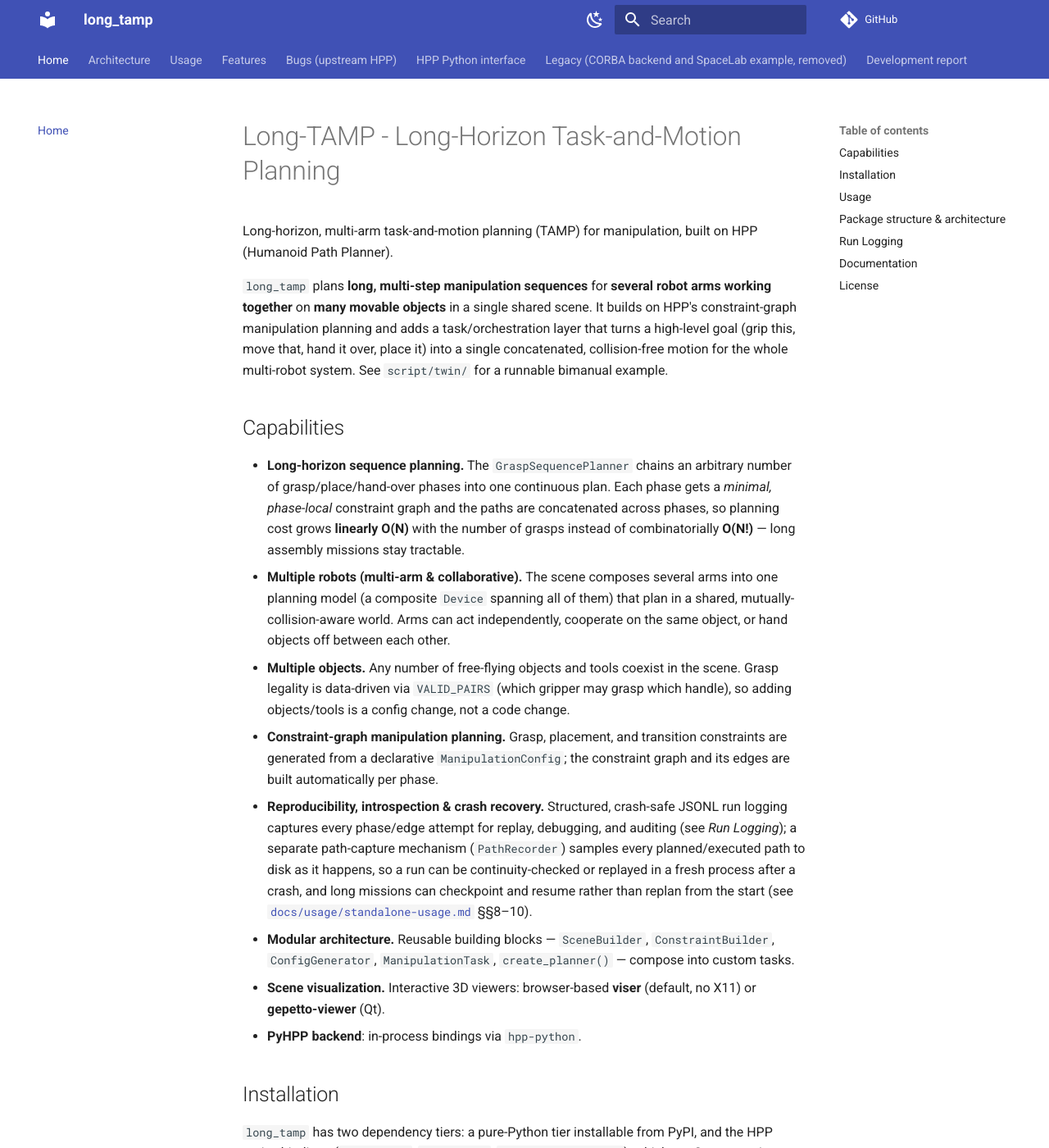
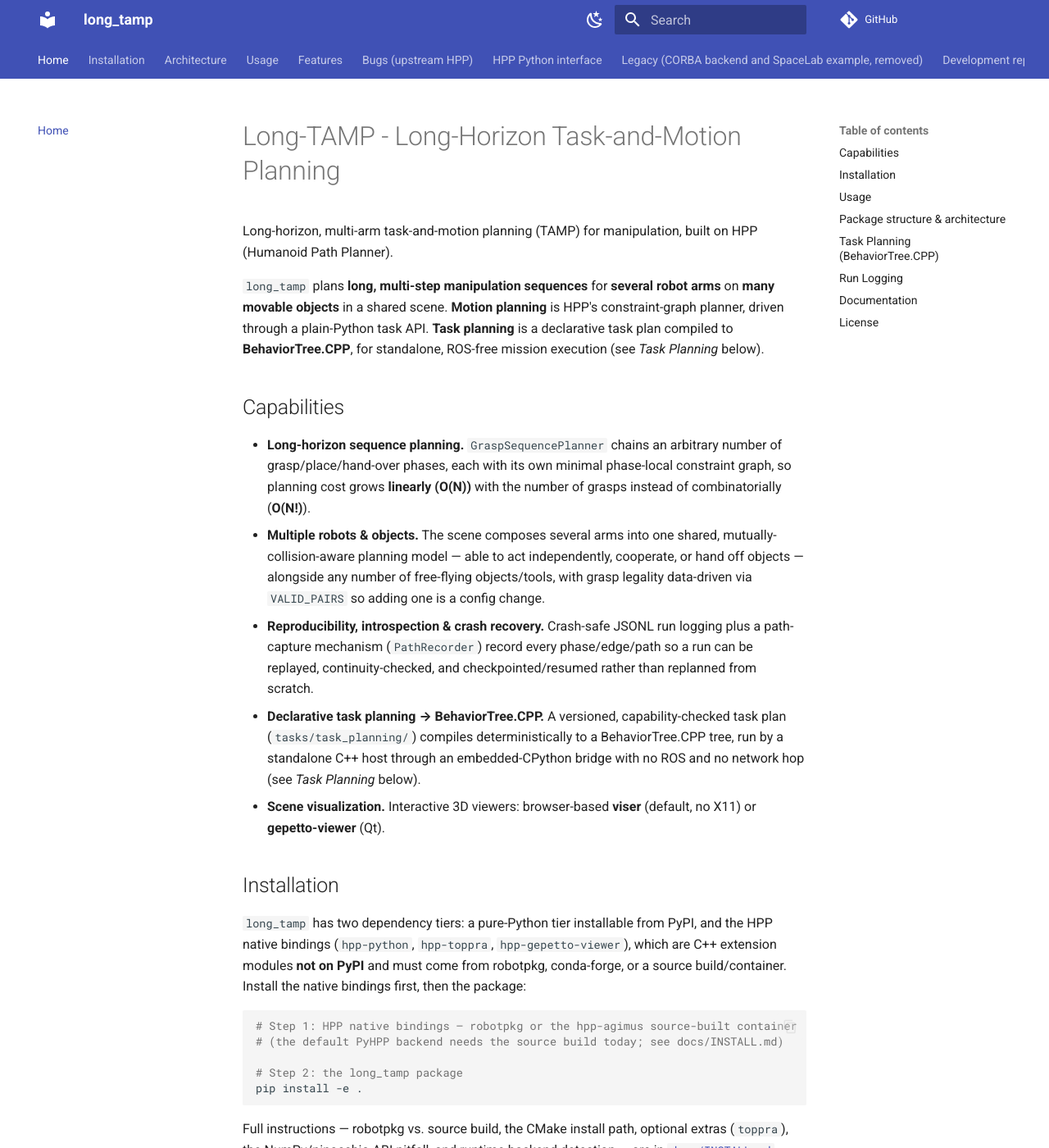
Before and after one commit to thanhndv212/long-tamp, an MkDocs documentation site: the page built from docs/index.md, in a window 1280 px wide and 1400 px high. Shown: the whole window at 82% size. Built offline with MkDocs 1.6.1 and Material for MkDocs 9.7.7, drawn with Linux system fonts in a browser that asks for light colours; comment, search, counter and statistics services are not loaded; some of the changed text lies outside the part shown.

Commit message:
docs: update README and mkdocs configuration for clarity and new features

```diff
--- a/README.md
+++ b/README.md
@@ -2,18 +2,15 @@
 
 Long-horizon, multi-arm task-and-motion planning (TAMP) for manipulation, built on HPP (Humanoid Path Planner).
 
-`long_tamp` plans **long, multi-step manipulation sequences** for **several robot arms working together** on **many movable objects** in a single shared scene. It builds on HPP's constraint-graph manipulation planning and adds a task/orchestration layer that turns a high-level goal (grip this, move that, hand it over, place it) into a single concatenated, collision-free motion for the whole multi-robot system. See `script/twin/` for a runnable bimanual example.
+`long_tamp` plans **long, multi-step manipulation sequences** for **several robot arms** on **many movable objects** in a shared scene. **Motion planning** is HPP's constraint-graph planner, driven through a plain-Python task API. **Task planning** is a declarative task plan compiled to **BehaviorTree.CPP**, for standalone, ROS-free mission execution (see *Task Planning* below).
 
 ## Capabilities
 
-- **Long-horizon sequence planning.** The `GraspSequencePlanner` chains an arbitrary number of grasp/place/hand-over phases into one continuous plan. Each phase gets a *minimal, phase-local* constraint graph and the paths are concatenated across phases, so planning cost grows **linearly O(N)** with the number of grasps instead of combinatorially **O(N!)** — long assembly missions stay tractable.
-- **Multiple robots (multi-arm & collaborative).** The scene composes several arms into one planning model (a composite `Device` spanning all of them) that plan in a shared, mutually-collision-aware world. Arms can act independently, cooperate on the same object, or hand objects off between each other.
-- **Multiple objects.** Any number of free-flying objects and tools coexist in the scene. Grasp legality is data-driven via `VALID_PAIRS` (which gripper may grasp which handle), so adding objects/tools is a config change, not a code change.
-- **Constraint-graph manipulation planning.** Grasp, placement, and transition constraints are generated from a declarative `ManipulationConfig`; the constraint graph and its edges are built automatically per phase.
-- **Reproducibility, introspection & crash recovery.** Structured, crash-safe JSONL run logging captures every phase/edge attempt for replay, debugging, and auditing (see *Run Logging*); a separate path-capture mechanism (`PathRecorder`) samples every planned/executed path to disk as it happens, so a run can be continuity-checked or replayed in a fresh process after a crash, and long missions can checkpoint and resume rather than replan from the start (see [`docs/usage/standalone-usage.md`](docs/usage/standalone-usage.md) §§8–10).
-- **Modular architecture.** Reusable building blocks — `SceneBuilder`, `ConstraintBuilder`, `ConfigGenerator`, `ManipulationTask`, `create_planner()` — compose into custom tasks.
+- **Long-horizon sequence planning.** `GraspSequencePlanner` chains an arbitrary number of grasp/place/hand-over phases, each with its own minimal phase-local constraint graph, so planning cost grows **linearly (O(N))** with the number of grasps instead of combinatorially (**O(N!)**).
+- **Multiple robots & objects.** The scene composes several arms into one shared, mutually-collision-aware planning model — able to act independently, cooperate, or hand off objects — alongside any number of free-flying objects/tools, with grasp legality data-driven via `VALID_PAIRS` so adding one is a config change.
+- **Reproducibility, introspection & crash recovery.** Crash-safe JSONL run logging plus a path-capture mechanism (`PathRecorder`) record every phase/edge/path so a run can be replayed, continuity-checked, and checkpointed/resumed rather than replanned from scratch.
+- **Declarative task planning → BehaviorTree.CPP.** A versioned, capability-checked task plan (`tasks/task_planning/`) compiles deterministically to a BehaviorTree.CPP tree, run by a standalone C++ host through an embedded-CPython bridge with no ROS and no network hop (see *Task Planning* below).
 - **Scene visualization.** Interactive 3D viewers: browser-based **viser** (default, no X11) or **gepetto-viewer** (Qt).
-- **PyHPP backend**: in-process bindings via `hpp-python`.
 
 ## Installation
 
@@ -113,6 +110,28 @@
 class does in more depth than fits here. If the two ever disagree, trust `ARCHITECTURE.md`
 and update this copy to match.
 
+## Task Planning (BehaviorTree.CPP)
+
+Alongside the plain-Python `ManipulationTask` API, `tasks/task_planning/` is a second,
+declarative entry point: a versioned JSON **TaskPlan IR** (`sequence` / `fallback` / `retry` /
+`condition` / `operation` / `transaction` nodes), validated against a `CapabilityRegistry`,
+compiles deterministically to a **BehaviorTree.CPP** tree. A standalone C++ host
+(`examples/behaviortree/`) runs that tree via an in-process, embedded-CPython bridge — one
+process, no ROS, no network hop. It ships with built-in checkpoint/resume and path-capture
+validation for long, restartable missions, and is the intended integration point for a future
+model-proposed (VLM/LLM) plan.
+
+| Stage | File |
+|-------|------|
+| IR validation & fingerprinting | `tasks/task_planning/model.py` (`TaskPlan`) |
+| Capability policy | `tasks/task_planning/capabilities.py` (`CapabilityRegistry`) |
+| IR → BT XML compiler | `tasks/task_planning/compiler.py` |
+| C++ host + CPython bridge | `examples/behaviortree/` |
+
+Build with `-DBUILD_BEHAVIORTREE_EXAMPLES=ON`. Full IR schema, the compiler's node mapping,
+build/run steps, checkpointing, and how to add a mission or capability:
+[`docs/usage/behaviortree-integration.md`](docs/usage/behaviortree-integration.md).
+
 ## Run Logging
 
 `long_tamp` includes a structured run logger that writes a crash-safe JSONL event
@@ -141,6 +160,7 @@
 
 ## Documentation
 
+- **Installation**: [`docs/INSTALL.md`](docs/INSTALL.md) — robotpkg vs. source build, pip/CMake install paths, optional extras, backend detection.
 - **Architecture**: [`ARCHITECTURE.md`](ARCHITECTURE.md) — module layering, dependency direction, data flow. Dated at the top; check it before trusting a claim about what exists.
 - **Usage guide (living reference)**: [`docs/usage/standalone-usage.md`](docs/usage/standalone-usage.md) — writing a task, multi-phase sequences, resume/replay/checkpoints, backends, example scripts.
 - **Development report**: [`docs/legacy/report/development-report.md`](docs/legacy/report/development-report.md) — *why* the framework is built this way: architecture decisions vs. bare HPP, measured before/after numbers, project timeline, and a bugs-found appendix. A point-in-time report, not a living reference.
--- a/mkdocs.yml
+++ b/mkdocs.yml
@@ -53,6 +53,7 @@
 
 nav:
   - Home: index.md
+  - Installation: INSTALL.md
   - Architecture: architecture.md
   - Usage:
       - Overview: usage/README.md
```
Also changed, not shown: other parts of README.md (+1 -1 lines).
